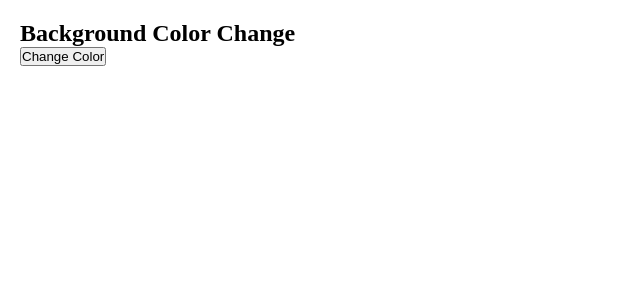
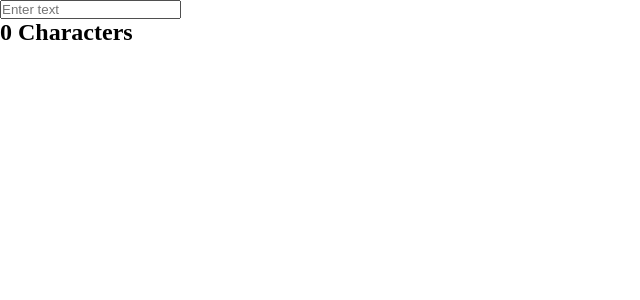
Before and after one commit to VijaylaxmiKaragaon/ReactJS, a React (Vite) app in the folder DCL/: page / in a window 1280 px wide. Shown: the top 300 px of the page, without its empty margins (0-640 px from the left). Built offline with nearby package versions, Linux system fonts and the light colour scheme.

Commit message:
Initial commit

```diff
--- a/DCL/src/App.jsx
+++ b/DCL/src/App.jsx
@@ -9,6 +9,7 @@ import May131 from './components/may131';
 import Subcription from './components/subcription';
 import StateComp from './components/StateComp';
 import BackgroundColor from "./components/BackgroundColor";
+import CharacterCounter from "./components/ChacterCounter";
 
 function App() {
   return (
@@ -21,7 +22,8 @@ function App() {
       {/* <DecreaseCounter/> */}
       {/* <ToggleText/> */}
       {/* <StudentName/> */}
-      <BackgroundColor/>
+      {/* <BackgroundColor/> */}
+      <CharacterCounter/>
     </>
   );
 }
--- /dev/null
+++ b/DCL/src/components/ChacterCounter.jsx
@@ -0,0 +1,40 @@
+import React, { Component } from "react";
+
+class CharacterCounter extends Component {
+
+  state = {
+    text: "",
+    count: 0
+  };
+
+  countCharacters = (event) => {
+
+    let value = event.target.value;
+
+    this.setState({
+      text: value,
+      count: value.length
+    });
+
+  };
+
+  render() {
+    return (
+      <div>
+
+        <input
+          type="text"
+          placeholder="Enter text"
+          onChange={this.countCharacters}
+        />
+
+        <h2>
+          {this.state.count} Characters
+        </h2>
+
+      </div>
+    );
+  }
+}
+
+export default CharacterCounter;
```
